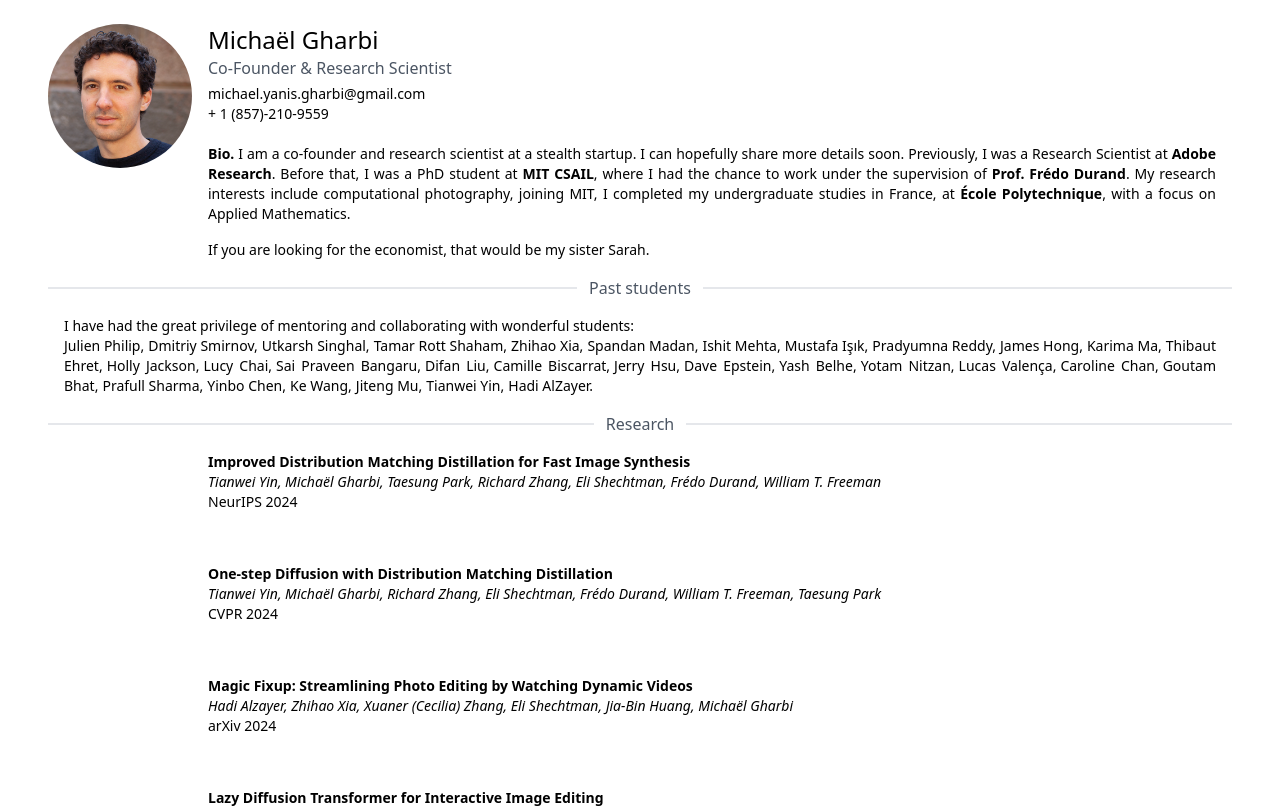
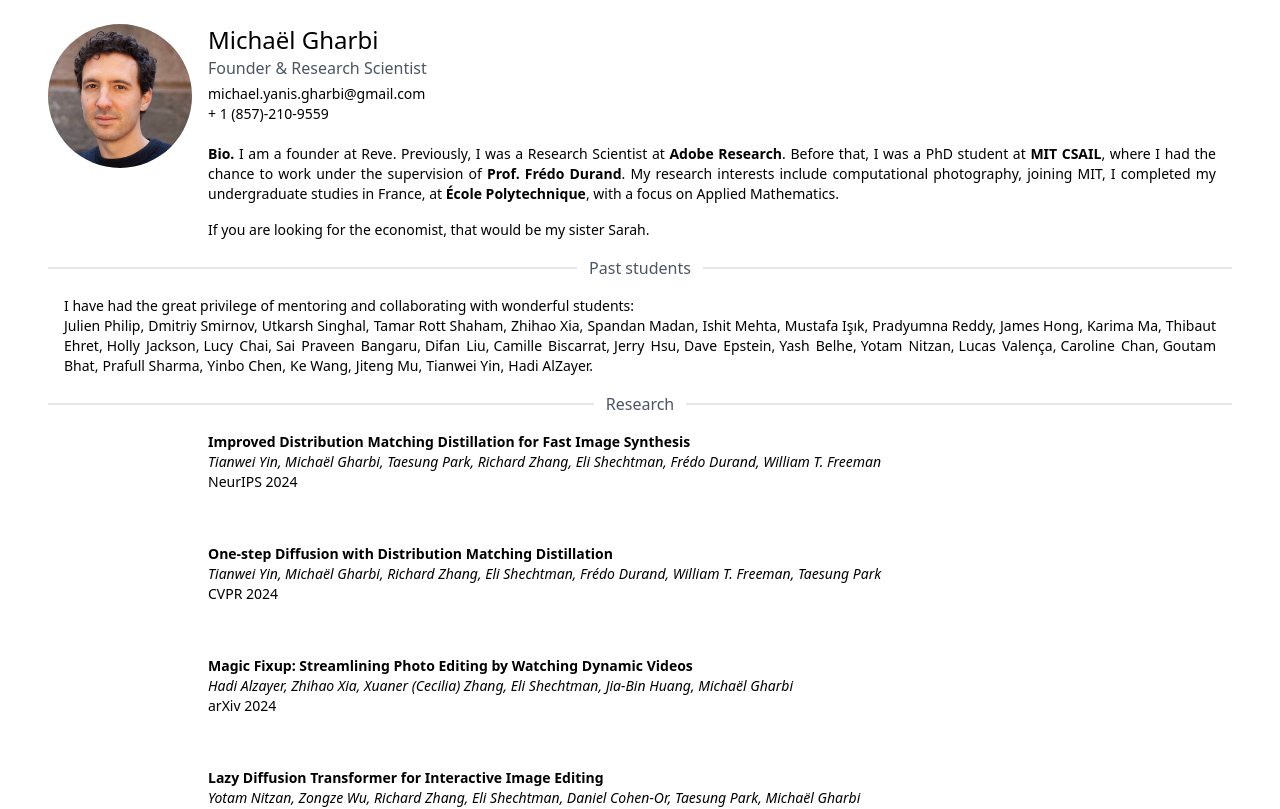
Before and after one commit to mgharbi/mgharbi.github.io, a Next.js app: page / in a window 1280 px wide. Shown: the top 809 px of the page. Built offline with nearby package versions, Linux system fonts and the light colour scheme.

Commit message:
Update page.tsx

```diff
--- a/src/app/page.tsx
+++ b/src/app/page.tsx
@@ -199,7 +199,7 @@ export default function Home() {
         <div className="pt-2 pb-4 sm:pt-0 sm:px-4">
           <div className="flex flex-col items-center sm:items-start">
             <h1 className="text-2xl">Michaël Gharbi</h1>
-            <h3 className="text-gray-600">Co-Founder & Research Scientist</h3>
+            <h3 className="text-gray-600">Founder & Research Scientist</h3>
             <ul className="flex flex-col my-1 text-sm items-center sm:items-start">
               <li><a href="mailto:michael.yanis.gharbi@gmail.com" className="hover:text-sky-500">michael.yanis.gharbi@gmail.com</a></li>
               <li>+ 1 (857)-210-9559</li>
@@ -207,7 +207,7 @@ export default function Home() {
           </div>
           <p className="pt-4 text-sm text-justify">
             <span className="font-semibold">Bio. </span>
-              I am a co-founder and research scientist at a stealth startup. I can hopefully share more details soon.
+              I am a founder at <a href="https://preview.reve.art/">Reve</a>.
               Previously, I was a Research Scientist at <Link className="hover:text-sky-500 font-semibold" href="https://research.adobe.com/">Adobe Research</Link>.
               Before that, I was
               a PhD student at <Link className="hover:text-sky-500 font-semibold" href="https://www.csail.mit.edu/" target="_blank">MIT CSAIL</Link>,
```
